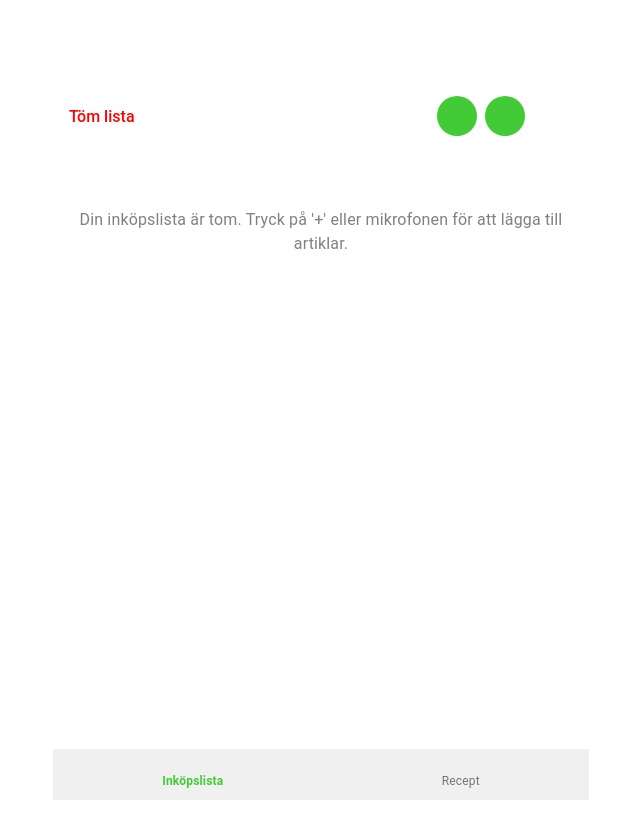
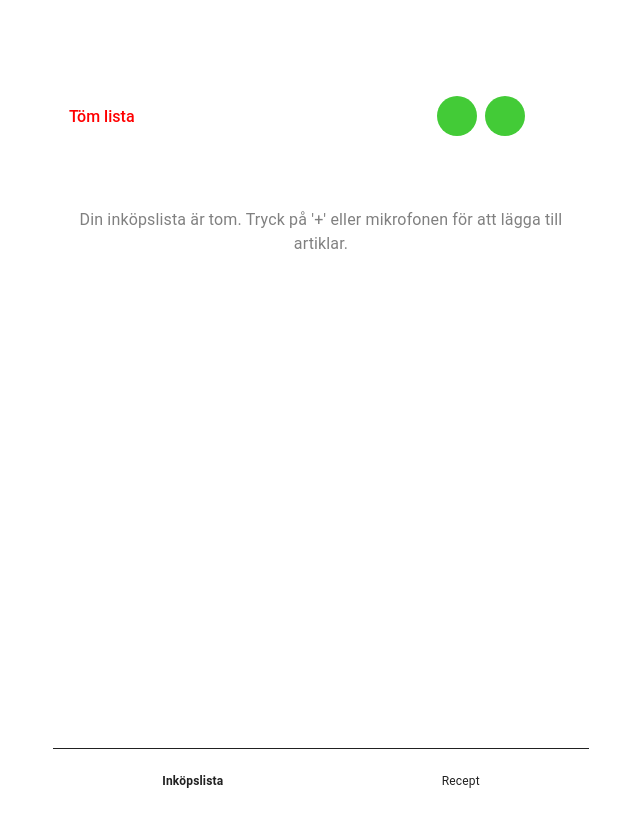
Before and after one commit to wenziie/SimpleGroceriesPWA, a React (Vite) app: page / in a window 1280 px wide. Shown: the top 838 px of the page, without its empty margins (319-959 px from the left). Built offline with nearby package versions, Linux system fonts and the light colour scheme; some icons are missing.

Commit message:
refactor: Remove custom background styles to allow theme control

```diff
--- a/src/components/Layout.jsx
+++ b/src/components/Layout.jsx
@@ -43,11 +43,13 @@ function Layout() {
         justifyContent: 'space-around',
         alignItems: 'center',
         padding: '5px 0',
-        backgroundColor: 'var(--navbar-bg)',
+        // backgroundColor: 'var(--navbar-bg)', // REMOVE THIS
         // Make navbar sticky
         position: 'sticky',
         bottom: 0,
-        width: '100%' // Ensure it spans the full width
+        width: '100%', // Ensure it spans the full width
+        borderTop: '1px solid', // Add a top border for separation
+        borderColor: 'divider' // Use theme divider color
       }}>
         <Link to="/" style={getLinkStyle('/')}>
           <ShoppingCartIcon />
--- a/src/index.css
+++ b/src/index.css
@@ -3,19 +3,22 @@
   line-height: 1.5;
   font-weight: 400;
 
-  color-scheme: light dark;
-  color: rgba(255, 255, 255, 0.87); /* Default text color (dark mode) */
-  background-color: #242424; /* Default background (dark mode) */
-  --background-color: #242424; /* Explicitly define for dark mode */
+  /* color-scheme: light dark; */ /* Let MUI handle color scheme */
+  /* Remove default dark mode colors */
+  /* color: rgba(255, 255, 255, 0.87); */
+  /* background-color: #242424; */
+  /* --background-color: #242424; */
 
-  /* Navbar colors (dark mode defaults) */
-  --navbar-bg: #1a1a1a;
-  --navbar-text-color: rgba(255, 255, 255, 0.87);
-  --navbar-inactive-color: #9e9e9e; /* Define inactive grey color (adjust as needed) */
-  --primary-color: #43CB37; /* Update primary color */
-  --link-active-color: var(--primary-color); /* Use primary color for active link */
-  --primary-button-icon-color: black; /* Default icon color on primary bg (dark mode) */
-  accent-color: var(--primary-color); /* Set accent color for checkboxes etc */
+  /* Remove Navbar colors */
+  /* --navbar-bg: #1a1a1a; */
+  /* --navbar-text-color: rgba(255, 255, 255, 0.87); */
+  /* --navbar-inactive-color: #9e9e9e; */
+
+  /* Keep primary color for accents if desired, or let theme control it */
+  --primary-color: #43CB37;
+  /* --link-active-color: var(--primary-color); */ /* Let theme handle link color */
+  /* --primary-button-icon-color: black; */ /* Let theme handle */
+  accent-color: var(--primary-color); /* Keep accent for checkboxes etc */
 
   font-synthesis: none;
   text-rendering: optimizeLegibility;
@@ -62,28 +65,6 @@ button:hover {
 button:focus,
 button:focus-visible {
   outline: 4px auto -webkit-focus-ring-color;
-}
-
-@media (prefers-color-scheme: light) {
-  :root {
-    color: #213547; /* Default text color (light mode) */
-    background-color: #ffffff; /* Default background (light mode) */
-    --background-color: #ffffff; /* Explicitly define for light mode */
-
-    /* Navbar colors (light mode overrides) */
-    --navbar-bg: #f0f0f0;
-    --navbar-text-color: #213547;
-    --navbar-inactive-color: #757575; /* Define inactive grey color (adjust as needed) */
-    --link-active-color: var(--primary-color); /* Use primary color for active link */
-    --primary-button-icon-color: white; /* Icon color on primary bg (light mode) */
-    accent-color: var(--primary-color); /* Set accent color for checkboxes etc */
-  }
-  a:hover {
-    color: #747bff;
-  }
-  button {
-    background-color: #f9f9f9;
-  }
 }
 
 /* Add our custom styles below */
--- a/src/pages/GroceryPage.jsx
+++ b/src/pages/GroceryPage.jsx
@@ -79,7 +79,6 @@ function GroceryPage({
           margin: '0 auto',
           position: 'sticky',
           top: 0,
-          backgroundColor: 'var(--background-color, white)',
           zIndex: 10,
           padding: '1rem 0 0.5rem 0'
         }}
--- a/src/pages/RecipesPage.jsx
+++ b/src/pages/RecipesPage.jsx
@@ -75,7 +75,6 @@ function RecipesPage({
           margin: '0 auto',
           position: 'sticky',
           top: 0,
-          backgroundColor: 'var(--background-color, white)',
           zIndex: 10,
           padding: '1rem 0 0.5rem 0'
         }}
```
